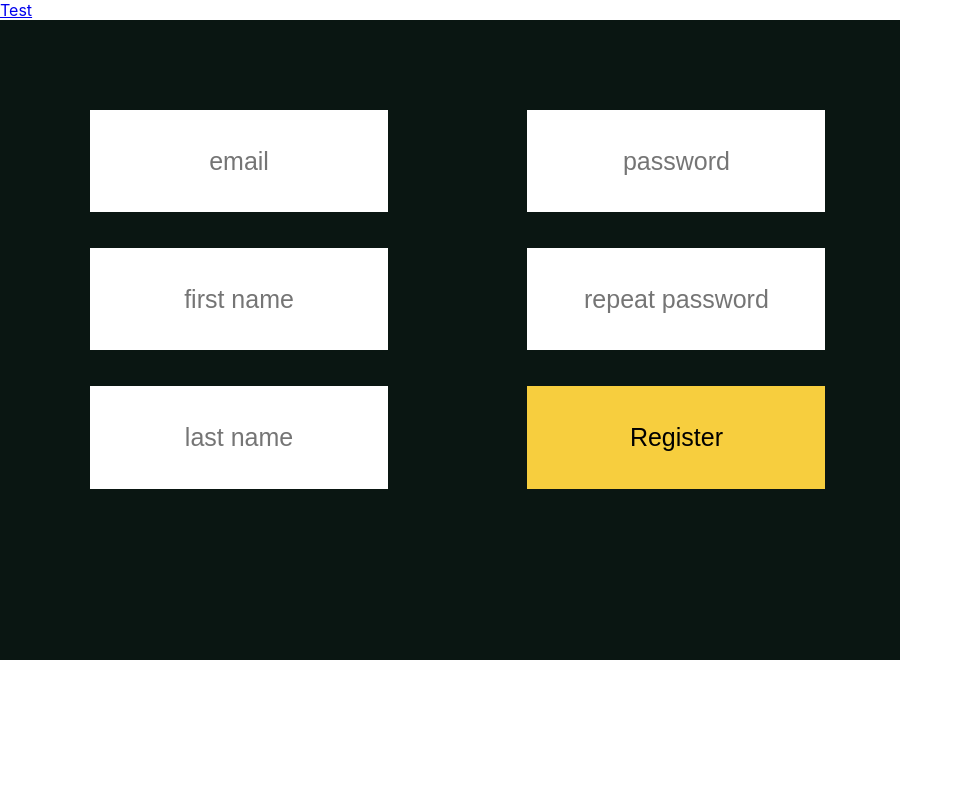
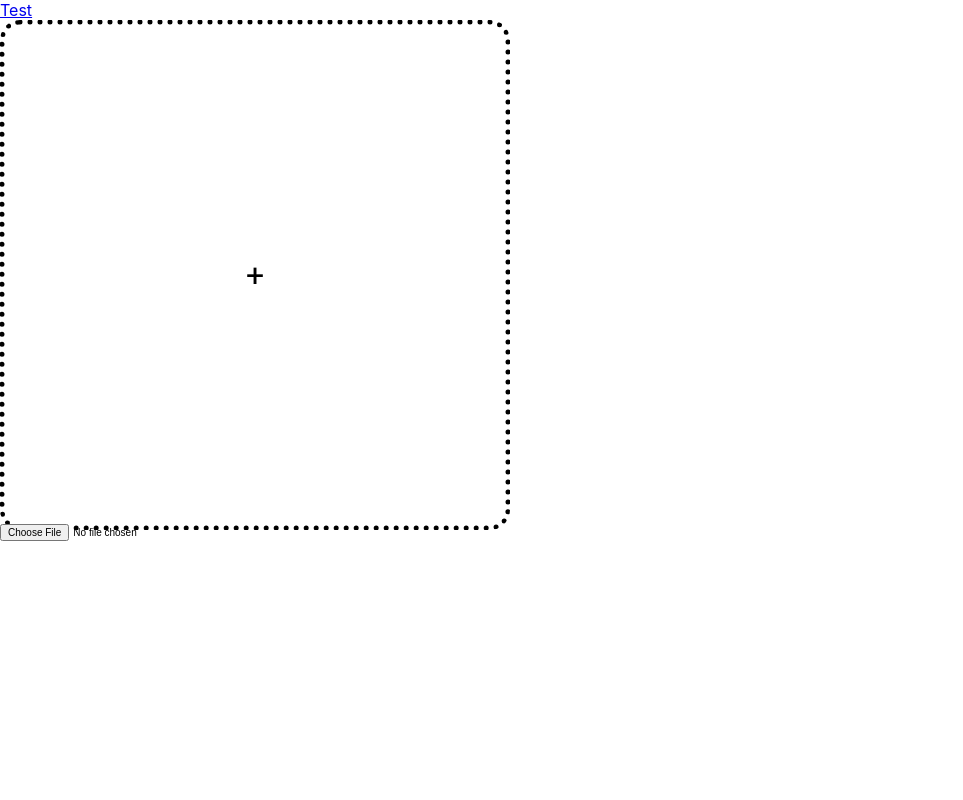
Before and after one commit to devteamepic/frontend, a React (Create React App) app: page /test in a window 1280 px wide. Shown: the top 800 px of the page, without its empty margins (0-963 px from the left). Built offline with nearby package versions, Linux system fonts and the light colour scheme.

Commit message:
added line height -> fixed drag and drop

```diff
--- a/src/components/core/atoms/DragAndDrop/DragAndDrop.js
+++ b/src/components/core/atoms/DragAndDrop/DragAndDrop.js
@@ -2,9 +2,15 @@ import React, { useState, useEffect } from 'react'
 import DragAndDropStyled from '../../../styled/atoms/dragAndDropStyled'
 import { connect } from 'react-redux'
 import { addOneFileAction } from '../../../../redux/actions/addFileAction'
+import Text from '../Text/Text'
 
-const DragAndDrop = ({ dispatch, ...props }) => {
+const DragAndDrop = ({ dispatch, height, ...props }) => {
     const [files, setFiles] = useState([])
+    const [lineHeight, setLineHeight] = useState(height)
+
+    useEffect(() => {
+        setLineHeight(height)
+    }, [height])
 
     const checkAndSetFiles = (e) => {
         for (var i = 0; i < e.dataTransfer.items.length; i++) {
@@ -21,7 +27,6 @@ const DragAndDrop = ({ dispatch, ...props }) => {
             checkAndSetFiles(e)
             return
         }
-
     }
 
     const dragOverHandler = (e) => {
@@ -36,8 +41,13 @@ const DragAndDrop = ({ dispatch, ...props }) => {
         <DragAndDropStyled
           onDrop = { dropHandler }
           onDragOver = { dragOverHandler }
+          lineHeight = { lineHeight }
         >
+          <Text
+            size = 'large'
+          >
           +
+          </Text>
         </DragAndDropStyled>
     )
 }
--- a/src/components/core/test.js
+++ b/src/components/core/test.js
@@ -1,29 +1,43 @@
 import React, { useState, useEffect } from 'react'
-import RegisterForm from './organisms/RegisterForm/RegisterForm'
 import { connect } from 'react-redux'
 import '../../App.css'
-import colorScheme from '../../misc/colorScheme'
-import ErrorMessageDialog from '../core/organisms/ErrorMessageDialog/ErrorMessageDialog'
+import DragAndDrop from '../core/atoms/DragAndDrop/DragAndDrop'
+import Input from '../core/atoms/Input/Input'
+import Text from '../core/atoms/Text/Text'
 
-const Test = ({ error, ...props }) => {
-  const [isErrorMessage, setIsErrorMessage] = useState(error)
+const Test = ({ files, ...props }) => {
+  const [file, setFile] = useState(files)
+
+  console.log(file)
 
   useEffect(() => {
-    setIsErrorMessage(error)
-  }, [error])
+    setFile(files)
+  }, [files])
 
     return (
         <div id='test'>
-        { isErrorMessage && <ErrorMessageDialog/> }
-          <RegisterForm
-            colorScheme = { colorScheme }
+          <div style={{ height: '500px', width: '500px' }}>
+            <DragAndDrop
+              height = { '500px' }
+            />
+          </div>
+          <Text
+            size = 'large'
+          >
+            { file.length !== 0 && file[0].name }
+          </Text>
+          <Input
+            type = 'file'
           />
         </div>
     )
 }
 
 const mapStateToProps = (state) => {
-  return { error : state.validationErrorMessage }
+  return {
+    error : state.validationErrorMessage,
+    files: state.files
+  }
 }
 
 export default connect(mapStateToProps) (Test)
--- a/src/components/styled/atoms/dragAndDropStyled.js
+++ b/src/components/styled/atoms/dragAndDropStyled.js
@@ -1,15 +1,12 @@
-import React from 'react'
 import styled from 'styled-components'
 
 const DragAndDropStyled = styled.div`
-width: 400px;
-height: 600px;
+width: 100%;
+height: 100%;
 border: 5px dotted black;
 border-radius: 20px;
 text-align: center;
-font-size: 50px;
-verticatl-align: middle;
-line-height: 600px;
+line-height: ${ props => props.lineHeight };
 `
 
 export default DragAndDropStyled
```
